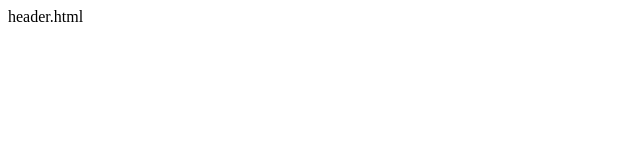
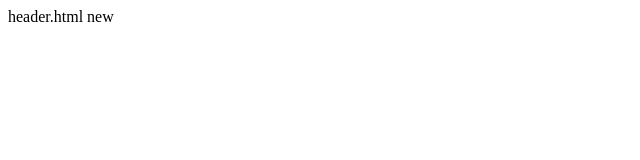
Before and after one commit to khanasfaque/Git-Demo, a plain HTML site: page header.html in a window 1280 px wide. Shown: the full height of the page, 0-640 px from the left. Drawn offline with Linux system fonts and the light colour scheme.

Commit message:
new changes

```diff
--- a/header.html
+++ b/header.html
@@ -1,5 +1,5 @@
 <html>
   <body>
-    header.html
+    header.html new
   </body>
 </html>
```
